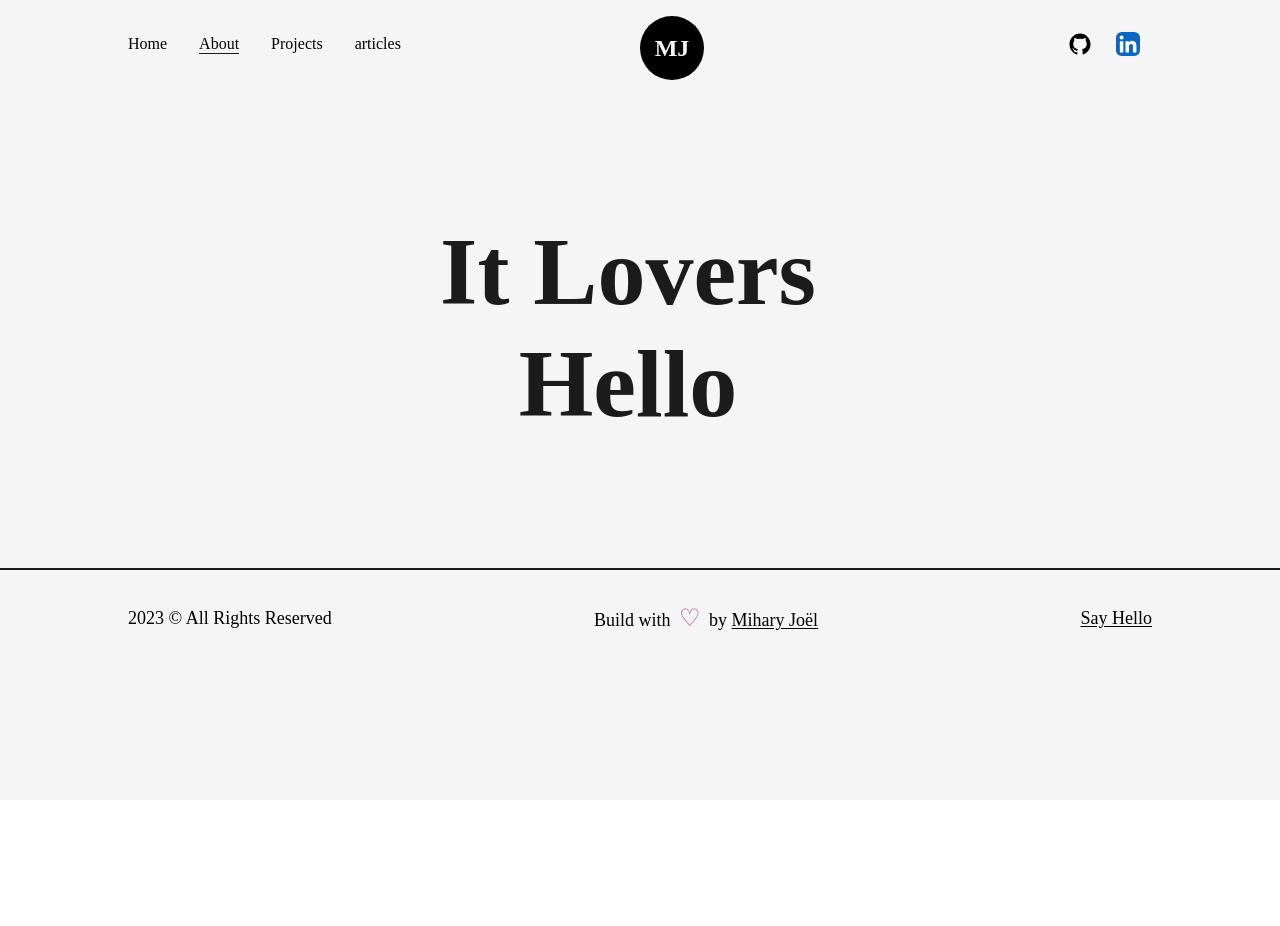
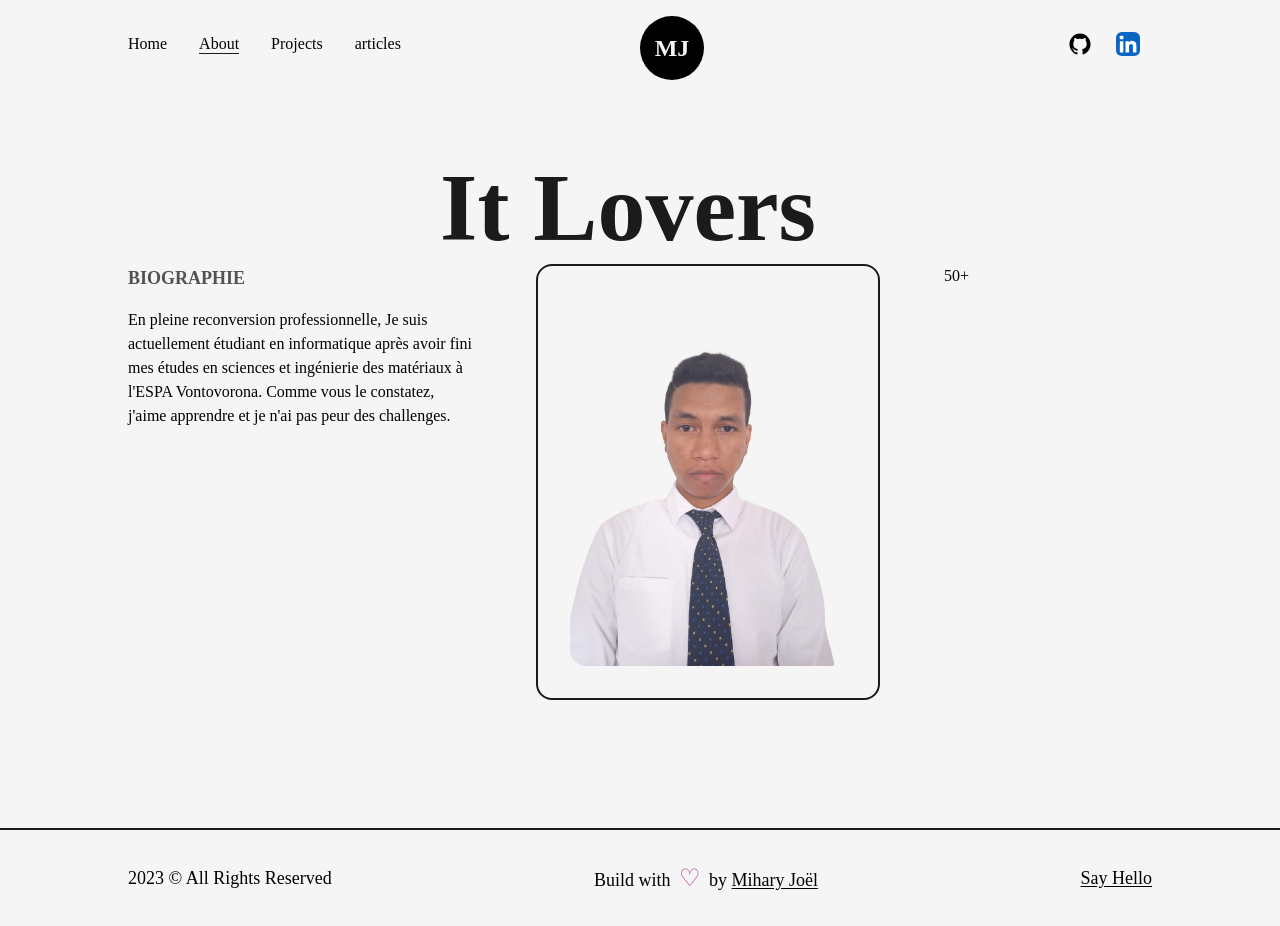
Before and after one commit to miharyjoe/Portfolio, a Next.js app: page /about in a window 1280 px wide. Before the commit the page ends 800 px from the top, so only its background shows below. Built offline with nearby package versions, Linux system fonts and the light colour scheme.

Commit message:
feat: add about

```diff
--- a/src/pages/about.js
+++ b/src/pages/about.js
@@ -2,6 +2,8 @@ import AnimatedText from "@/components/AnimatedText";
 import Layout from "@/components/Layout";
 import Head from "next/head";
 import React from "react";
+import profilpic from "../../public/images/profile/developer-pic-3.png";
+import Image from "next/image";
 
 const about = () => {
   return (
@@ -11,9 +13,35 @@ const about = () => {
         <meta name="description" content="any description" />
       </Head>
       <main className="flex w-full flex-col items-center justify-center">
-        <Layout>
+        <Layout className="pt-16">
           <AnimatedText text="It lovers" />
-          <AnimatedText text="Hello" />
+          <div className="grid w-full grid-cols-8 gap-16">
+            <div className="col-span-3 flex flex-col items-start justify-start">
+              <h2 className="mb-4 text-lg font-bold uppercase text-dark/75">
+                Biographie
+              </h2>
+              <p className="font-medium">
+                En pleine reconversion professionnelle, Je suis actuellement
+                étudiant en informatique après avoir fini mes études en sciences
+                et ingénierie des matériaux à l'ESPA Vontovorona. Comme vous le
+                constatez, j'aime apprendre et je n'ai pas peur des challenges.
+              </p>
+            </div>
+
+            <div className="col-span-3 relative h-max rounded-2xl border-2 border-solid border-dark bg-light p-8">
+              <div className="absolute top-0 right-3 -z-10 w-{102%} h-{103%} rounded-{2rem} bg-dark " />
+              <Image
+                src={profilpic}
+                alt="Mihary pic"
+                className="w-full h-auto rounded-2xl"
+              />
+            </div>
+            <div>
+              <div>
+                <span>50+</span>
+              </div>
+            </div>
+          </div>
         </Layout>
       </main>
     </>
```
